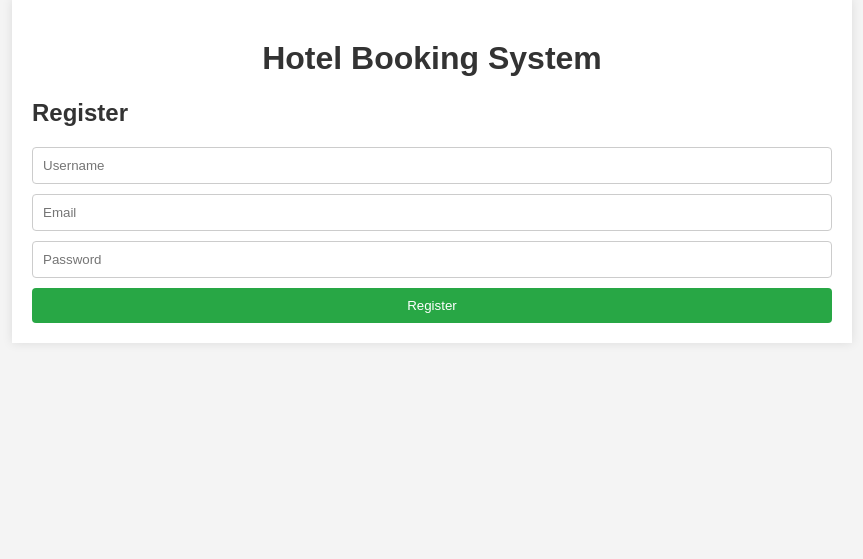
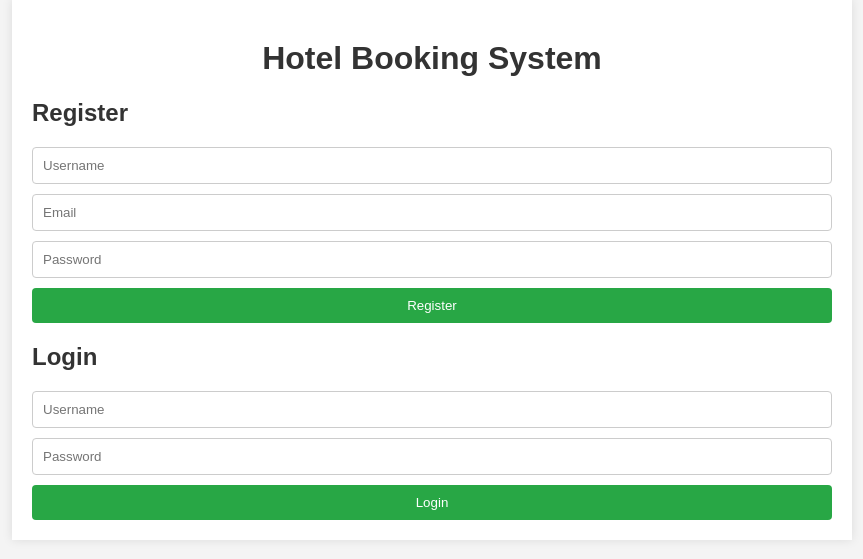
Before and after one commit to masthansaginala/Python-CA_2, a Flask app: page / in a window 1280 px wide. Shown: the part 51-610 px from the top of the page, without its empty margins (208-1071 px from the left). Run offline with Flask 3, Linux system fonts and the light colour scheme.

Commit message:
added_login_functionality

```diff
--- a/app.py
+++ b/app.py
@@ -51,6 +51,15 @@ def register():
     db.session.commit()
     return jsonify({'message': 'User registered successfully'})
 
+@app.route('/login', methods=['POST'])
+def login():
+    data = request.get_json()
+    user = User.query.filter_by(username=data['username']).first()
+    if user and user.check_password(data['password']):
+        token = user.get_token()
+        return jsonify({'token': token, 'role': user.role})
+    return jsonify({'message': 'Invalid credentials'}), 401
+
 
 if __name__ == '__main__':
     app.run(debug=True)
--- a/templates/index.html
+++ b/templates/index.html
@@ -56,10 +56,21 @@
                 <input type="password" id="register-password" placeholder="Password" required>
                 <button type="submit">Register</button>
             </form>
+            <h2>Login</h2>
+            <form id="login-form">
+                <input type="text" id="login-username" placeholder="Username" required>
+                <input type="password" id="login-password" placeholder="Password" required>
+                <button type="submit">Login</button>
+            </form>
+        </div>
+        <div id="admin-dashboard" style="display: none;">
+            <h2>Manage Hotels</h2>
         </div>
     </div>
     <script>
         const registerForm = document.getElementById('register-form');
+        const loginForm = document.getElementById('login-form');
+
         registerForm.addEventListener('submit', async (e) => {
             e.preventDefault();
             const username = document.getElementById('register-username').value;
@@ -74,6 +85,19 @@
             alert(data.message);
             registerForm.reset();  // Clear the form
         });
+
+        loginForm.addEventListener('submit', async (e) => {
+            e.preventDefault();
+            const username = document.getElementById('login-username').value;
+            const password = document.getElementById('login-password').value;
+            const response = await fetch('/login', {
+                method: 'POST',
+                headers: { 'Content-Type': 'application/json' },
+                body: JSON.stringify({ username, password })
+            });
+        });
+
+
     </script>
 </body>
 </html>
```
